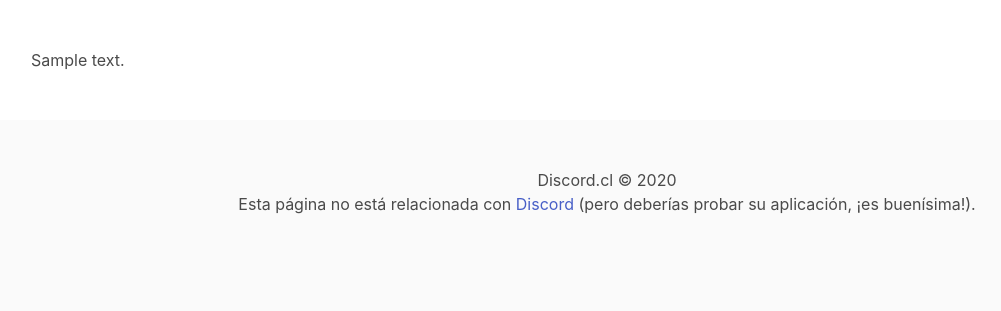
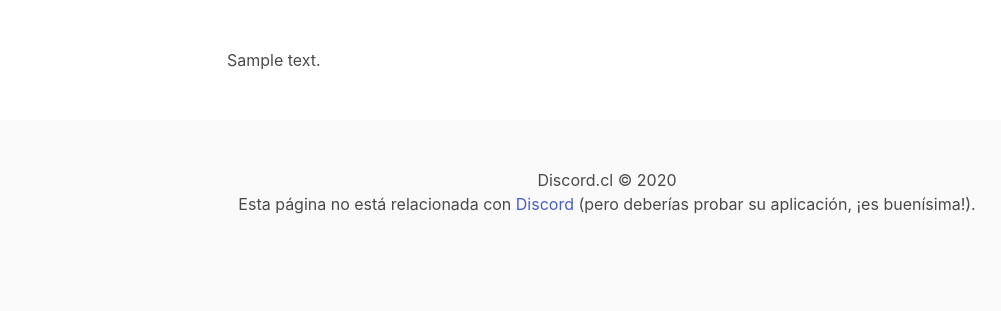
Before and after one commit to jkcgs/discord_cl, a Django app: template app/templates/base_md.html in a window 1280 px wide. Shown: the part 52-363 px from the top of the page, without its empty margins (33-1034 px from the left). Run offline with Django 3.2, Linux system fonts and the light colour scheme; the template is opened without the code that fills it: most values are stand-ins (such as "Sample title", 1, 10 or a date in 2020); some libraries are stand-ins or nearby versions.

Commit message:
Fix typo y cambiar ancho de páginas basadas en .md

```diff
--- a/app/templates/base_md.html
+++ b/app/templates/base_md.html
@@ -1,6 +1,10 @@
 {% extends 'base.html' %}
 {% block content %}
-  <div class="content">
-    {{ content | safe }}
+  <div class="columns is-mobile is-centered">
+    <div class="column is-two-thirds is-narrow has-text-justified content">
+      <div class="content">
+        {{ content | safe }}
+      </div>
+    </div>
   </div>
 {% endblock %}
```
Also changed, not shown: app/pages/guidelines.md (+1 -0 lines).
